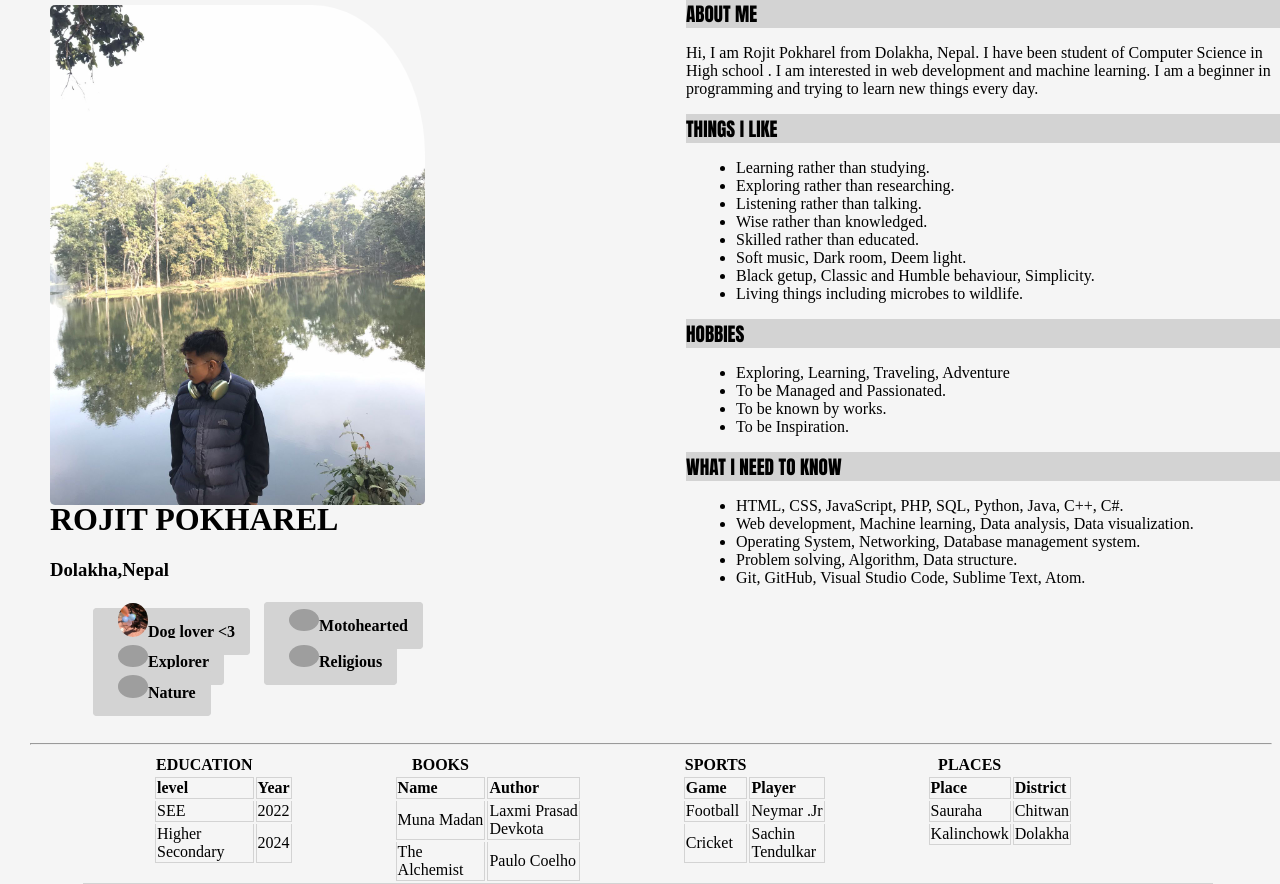
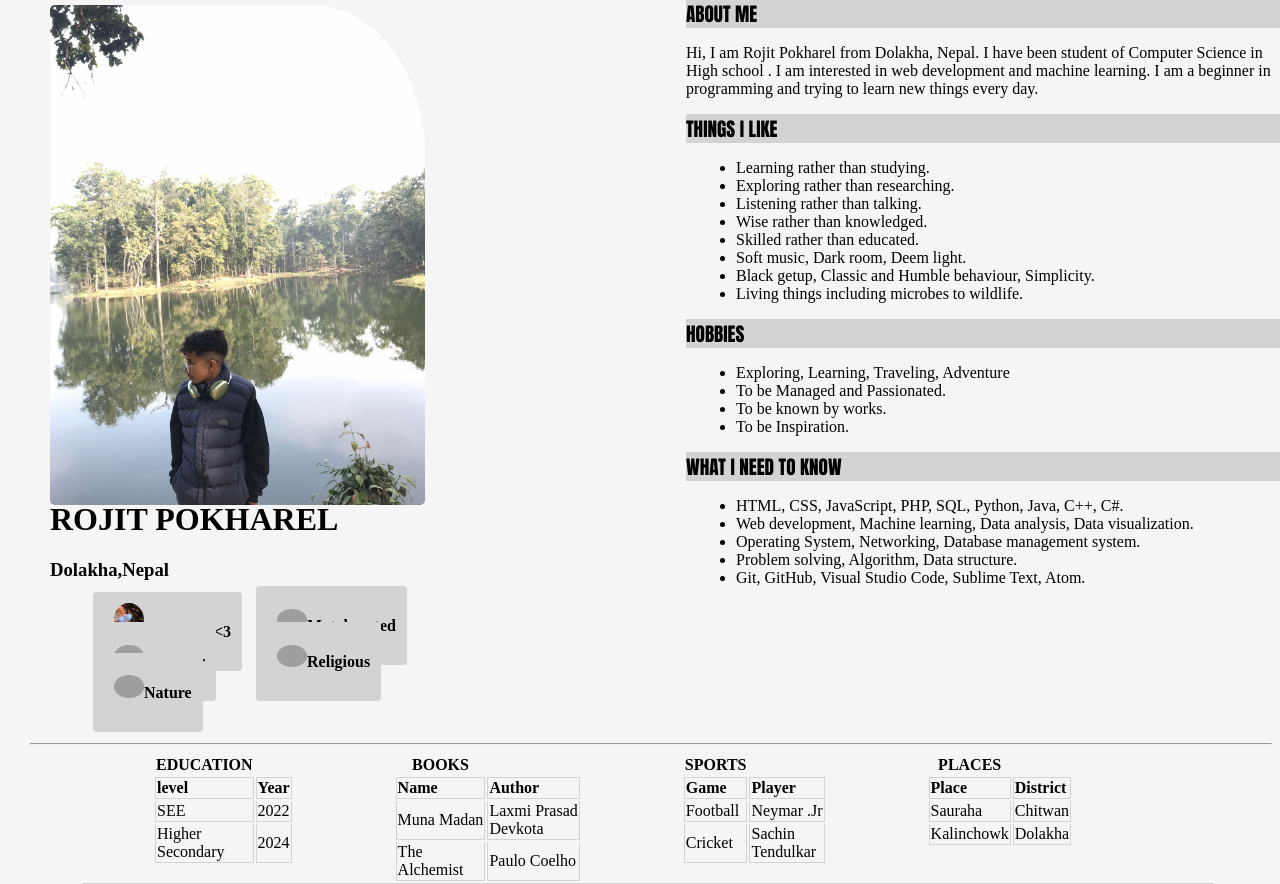
Before and after one commit to Rojeets/personal_profile, a PHP site: page / in a window 1280 px wide. Shown: the part 103-987 px from the top of the page. Run offline with PHP 8.4, Linux system fonts and the light colour scheme; lists and menus that the app fills with data are empty; grey boxes are pictures that could not be loaded.

Commit message:
Update project.css

```diff
--- a/project.css
+++ b/project.css
@@ -69,7 +69,7 @@ body{
     border-radius: 4px;
     display: inline;
     height: 0px;
-    padding: 14px;
+    padding: 30px 10px;
 }
 
 #jimmy{
```
